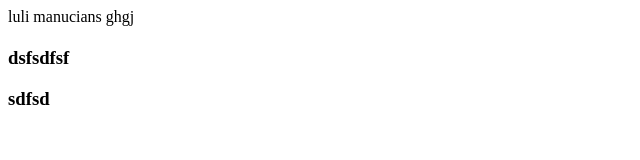
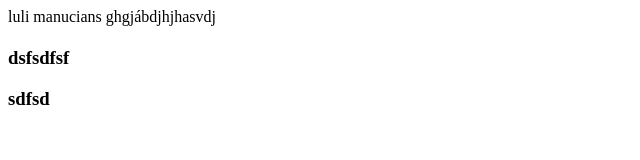
Before and after one commit to Do2304/xoa1, a plain HTML site: page index.html in a window 1280 px wide. Shown: the whole page, without its empty margins (0-640 px from the left). Drawn offline with Linux system fonts and the light colour scheme.

Commit message:
hfxjhfxhfx

```diff
--- a/index.html
+++ b/index.html
@@ -6,7 +6,7 @@
     <title>Document</title>
   </head>
   <body>
-    luli manucians ghgj
+    luli manucians ghgjábdjhjhasvdj
     <h1>
       <h3>dsfsdfsf</h3>
       <h3>sdfsd</h3>
```
